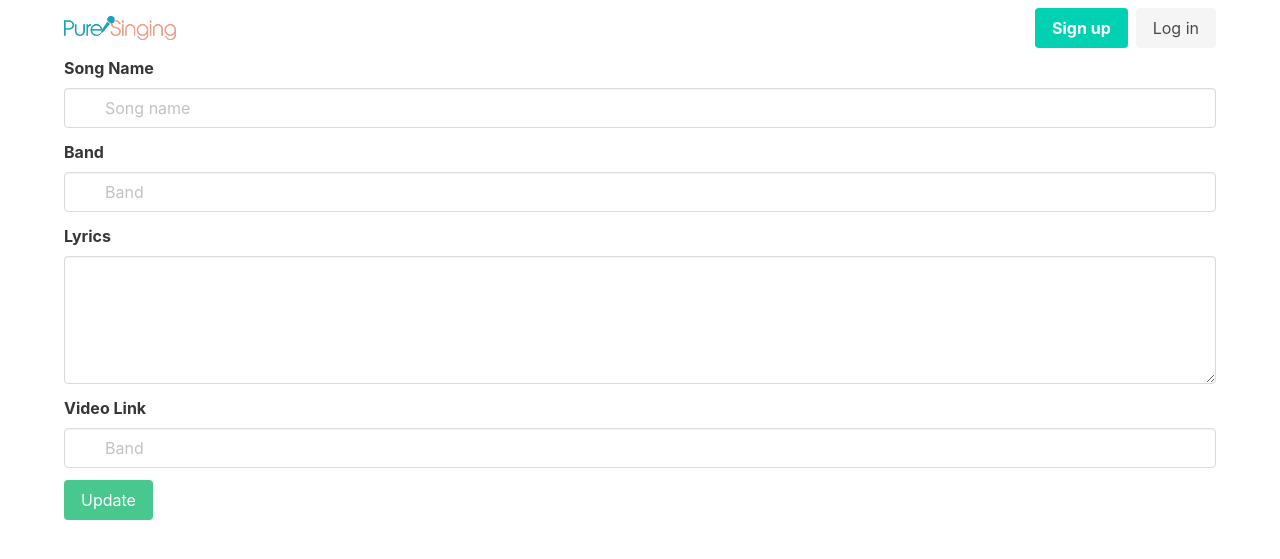
After one commit to Srednogorie/singing, a Django app: template templates/song_edit.html in a window 1280 px wide. The commit adds this page. Shown: the top 559 px of the page. Run offline with Django 3.2, Linux system fonts and the light colour scheme; the template is opened without the code that fills it, so the values that code supplies are empty; some libraries are stand-ins or nearby versions.

Commit message:
Add edit, delete & like. Improve styling.

```diff
--- /dev/null
+++ b/templates/song_edit.html
@@ -0,0 +1,49 @@
+{% extends 'base.html' %}
+
+{% block content %}
+<form method="post">{% csrf_token %}
+    <div class="field">
+      <label for="id_name" class="label">Song Name</label>
+      <div class="control has-icons-left">
+        <input class="input" value="{{ form.name.value }}" type="text" placeholder="Song name" name="name" required id="id_name" maxlength="254">
+        <span class="icon is-small is-left">
+          <i class="fa fa-envelope"></i>
+        </span>
+      </div>
+    </div>
+    <div class="field">
+      <label for="id_band" class="label">Band</label>
+      <div class="control has-icons-left">
+        <input class="input" value="{{ form.band.value }}" type="text" placeholder="Band" name="band" required id="id_band" maxlength="254">
+        <span class="icon is-small is-left">
+          <i class="fa fa-envelope"></i>
+        </span>
+      </div>
+    </div>
+    <div class="field">
+      <label for="id_lyrics" class="label">Lyrics</label>
+      <div class="control has-icons-left">
+          <textarea class="textarea" placeholder="Band" name="lyrics" required id="id_lyrics" maxlength="254">
+              {{ form.lyrics.value|safe|escape }}
+          </textarea>
+        <span class="icon is-small is-left">
+          <i class="fa fa-envelope"></i>
+        </span>
+      </div>
+    </div>
+    <div class="field">
+      <label for="id_video" class="label">Video Link</label>
+      <div class="control has-icons-left">
+        <input class="input" value="{{ form.video.value }}" type="text" placeholder="Band" name="video" required id="id_video" maxlength="254">
+        <span class="icon is-small is-left">
+          <i class="fa fa-envelope"></i>
+        </span>
+      </div>
+    </div>
+    <div class="field">
+      <button class="button is-success">
+        Update
+      </button>
+    </div>
+</form>
+{% endblock content %}
```
Also changed, not shown: songs/admin.py (+6 -1 lines), songs/models.py (+16 -1 lines), songs/urls.py (+7 -3 lines), songs/views.py (+50 -5 lines), templates/index.html (+5 -6 lines), templates/song_confirm_delete.html (added, +8 -0 lines), templates/song_detail.html (+30 -9 lines), songs/migrations/0007_auto_20201128_1645.py (added), static/images/like.png (added).
